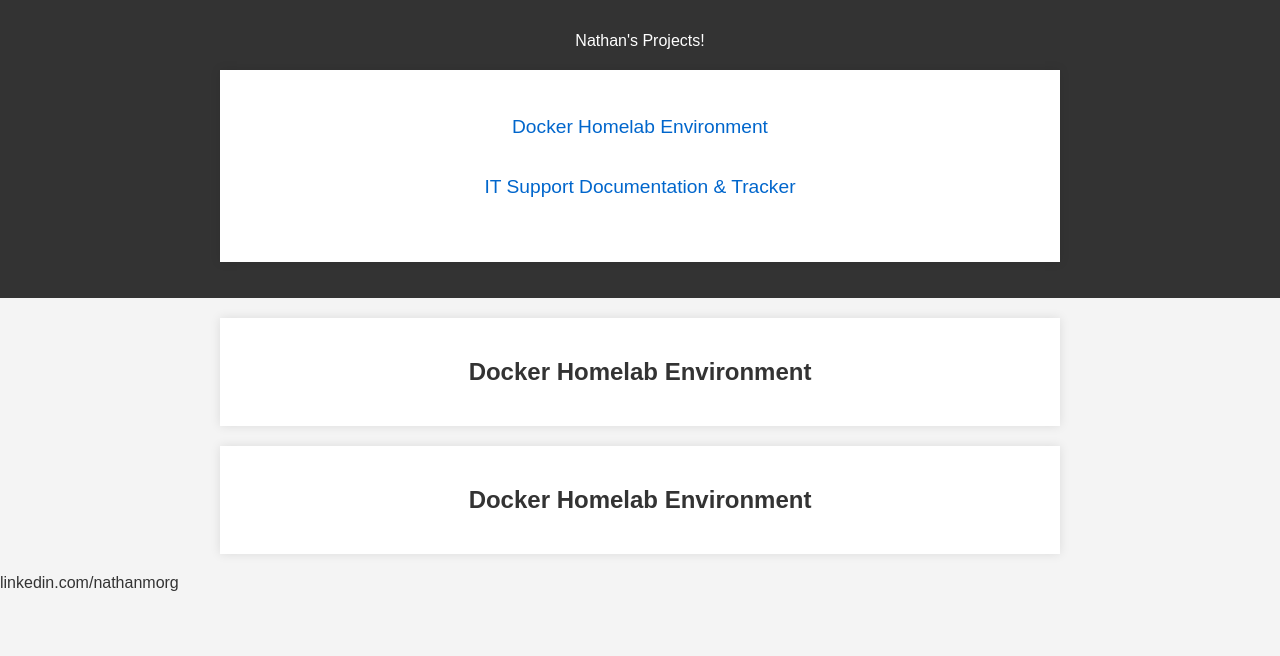
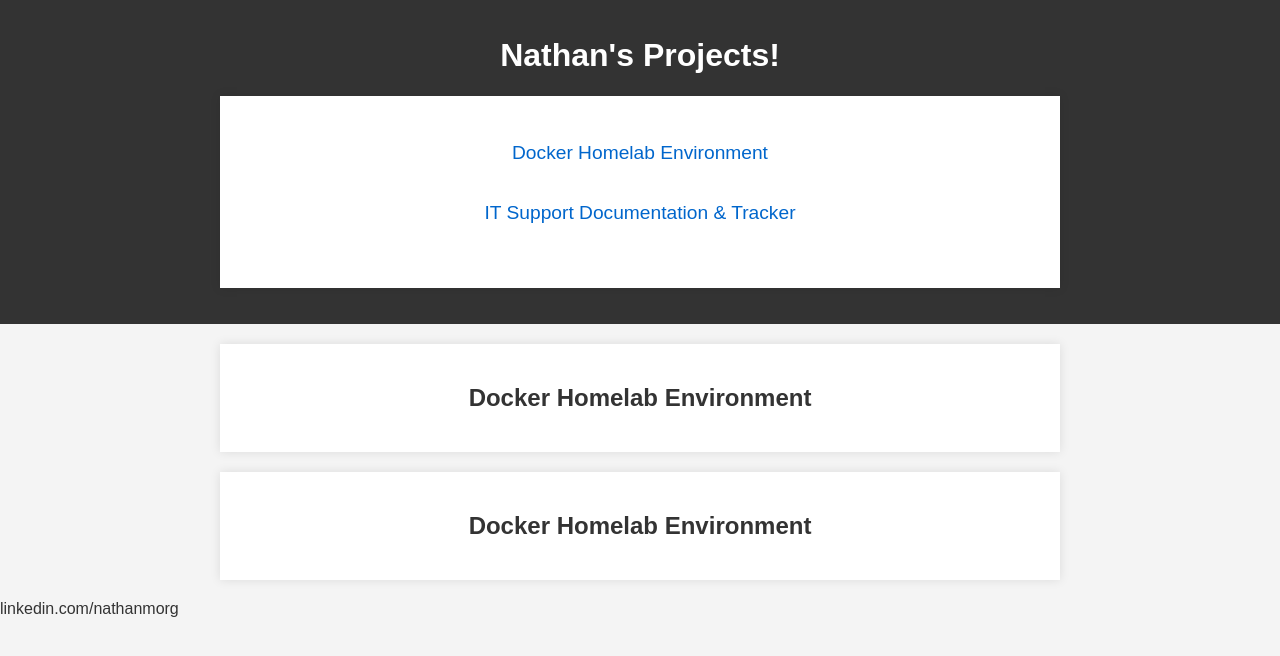
Before and after one commit to nmor187/nathanmorg.github.io, a plain HTML site: page index.html in a window 1280 px wide. Drawn offline with Linux system fonts and the light colour scheme.

Commit message:
made title of page bigger

```diff
--- a/index.html
+++ b/index.html
@@ -11,7 +11,7 @@
 <body>
 
     <header>
-        <p>Nathan's Projects!</p>
+        <h1>Nathan's Projects!</h1>
     <section>
         <ul>
             <li><a href="#homelab">Docker Homelab Environment</a> - Description of Project 1.</li>
```
